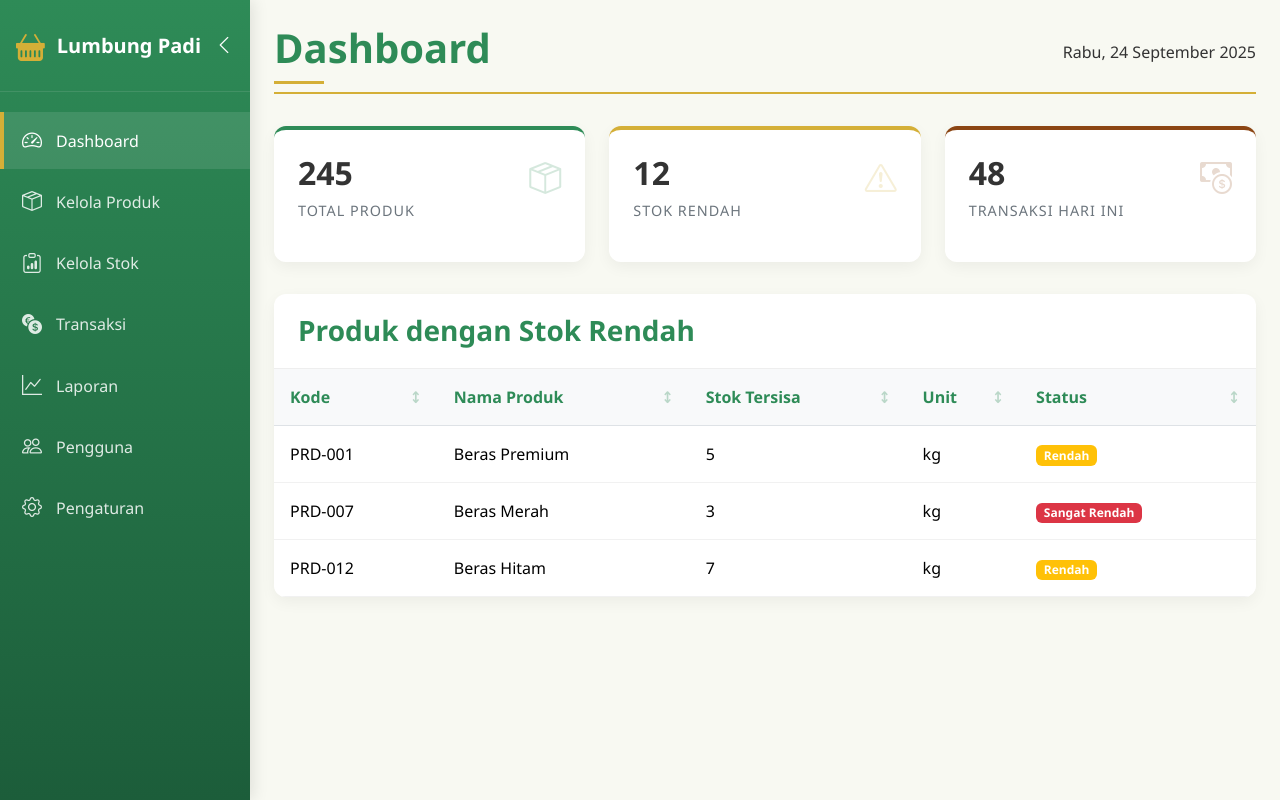
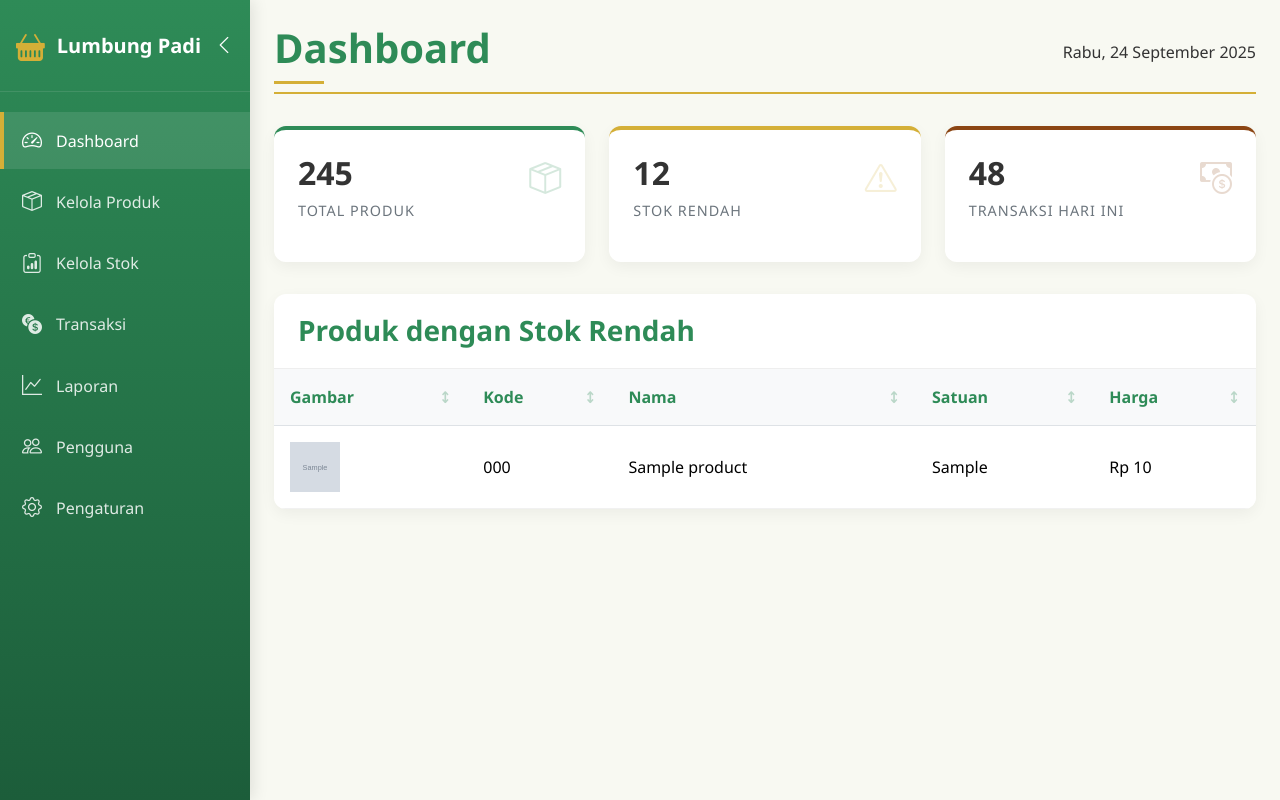
Before and after one commit to vaiozaffana/lumbung-tani, a PHP site: page / in a window 1280 px wide. Run offline with PHP 8.4, Linux system fonts and the light colour scheme; tables that the repository leaves empty or names only in its code hold one stand-in row (values such as "Sample post"); grey boxes marked "Sample" are stand-in pictures; data that the repository does not hold is empty; style sheets or scripts are compiled from the project's sources; some libraries are stand-ins or nearby versions.

Commit message:
chore(dashboard): change fields static to dynamic data and change structure fields

```diff
--- a/resources/views/dashboard.php
+++ b/resources/views/dashboard.php
@@ -1,3 +1,5 @@
+ <?php require_once __DIR__ . '/../../config/db.php' ?>
+
 <!DOCTYPE html>
 <html lang="id">
 
@@ -54,35 +56,32 @@
                     <table class="table table-hover">
                         <thead>
                             <tr>
+                                <th>Gambar</th>
                                 <th>Kode</th>
-                                <th>Nama Produk</th>
-                                <th>Stok Tersisa</th>
-                                <th>Unit</th>
-                                <th>Status</th>
+                                <th>Nama</th>
+                                <th>Satuan</th>
+                                <th>Harga</th>
                             </tr>
                         </thead>
                         <tbody>
-                            <tr>
-                                <td>PRD-001</td>
-                                <td>Beras Premium</td>
-                                <td>5</td>
-                                <td>kg</td>
-                                <td><span class="badge bg-warning">Rendah</span></td>
-                            </tr>
-                            <tr>
-                                <td>PRD-007</td>
-                                <td>Beras Merah</td>
-                                <td>3</td>
-                                <td>kg</td>
-                                <td><span class="badge bg-danger">Sangat Rendah</span></td>
-                            </tr>
-                            <tr>
-                                <td>PRD-012</td>
-                                <td>Beras Hitam</td>
-                                <td>7</td>
-                                <td>kg</td>
-                                <td><span class="badge bg-warning">Rendah</span></td>
-                            </tr>
+                             <?php
+                        $result = $conn->query("SELECT * FROM products ORDER BY id DESC");
+                        while ($row = $result->fetch_assoc()):
+                        ?>
+                         <tr>
+                             <td>
+                                 <?php if ($row['image']): ?>
+                                     <img src="<?= $row['image'] ?>" width="50" height="50">
+                                 <?php else: ?>
+                                     <img src="https://via.placeholder.com/50x50?text=No+Img">
+                                 <?php endif; ?>
+                             </td>
+                             <td><?= $row['code'] ?></td>
+                             <td><?= $row['name'] ?></td>
+                             <td><?= $row['unit'] ?></td>
+                             <td>Rp <?= number_format($row['price'], 0, ',', '.') ?></td>
+                         </tr>
+                         <?php endwhile; ?>
                         </tbody>
                     </table>
                 </div>
@@ -90,12 +89,12 @@
         </div>
 
         <?php
-        require_once 'products-page.php'
+        require_once 'products-page.php';
         ?>
     </main>
 
-        <script src="https://cdn.jsdelivr.net/npm/bootstrap@5.3.0-alpha1/dist/js/bootstrap.bundle.min.js"></script>
-        <script src="/resources/js/script.js"></script>
+    <script src="https://cdn.jsdelivr.net/npm/bootstrap@5.3.0-alpha1/dist/js/bootstrap.bundle.min.js"></script>
+    <script src="/resources/js/script.js"></script>
 </body>
 
 </html>
--- a/resources/views/products-page.php
+++ b/resources/views/products-page.php
@@ -20,11 +20,11 @@
              <table class="table table-hover" id="productsTable">
                  <thead>
                      <tr>
+                         <th>Gambar</th>
                          <th data-sort="code">Kode</th>
                          <th data-sort="name">Nama Produk</th>
-                         <th data-sort="unit">Unit</th>
+                         <th data-sort="unit">Satuan</th>
                          <th data-sort="price">Harga</th>
-                         <th>Gambar</th>
                          <th>Aksi</th>
                      </tr>
                  </thead>
@@ -34,10 +34,6 @@
                         while ($row = $result->fetch_assoc()):
                         ?>
                          <tr>
-                             <td><?= $row['code'] ?></td>
-                             <td><?= $row['name'] ?></td>
-                             <td><?= $row['unit'] ?></td>
-                             <td>Rp <?= number_format($row['price'], 0, ",", ".") ?></td>
                              <td>
                                  <?php if ($row['image']): ?>
                                      <img src="<?= $row['image'] ?>" width="50" height="50">
@@ -45,6 +41,10 @@
                                      <img src="https://via.placeholder.com/50x50?text=No+Img">
                                  <?php endif; ?>
                              </td>
+                             <td><?= $row['code'] ?></td>
+                             <td><?= $row['name'] ?></td>
+                             <td><?= $row['unit'] ?></td>
+                             <td>Rp <?= number_format($row['price'], 0, ",", ".") ?></td>
                              <td>
                                  <button class="btn btn-sm btn-outline-primary" data-bs-toggle="modal"
                                      data-bs-target="#editProductModal<?= $row['id'] ?>">
```
Lines whose indentation alone changed are shown as unchanged.
